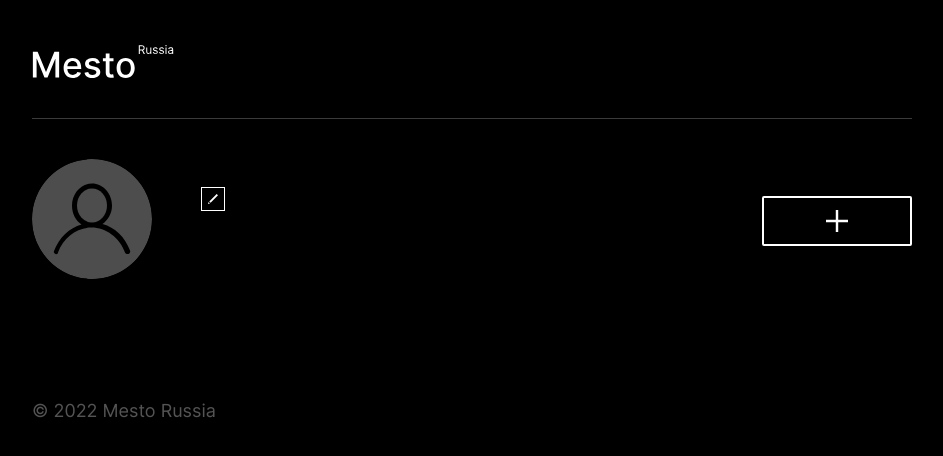
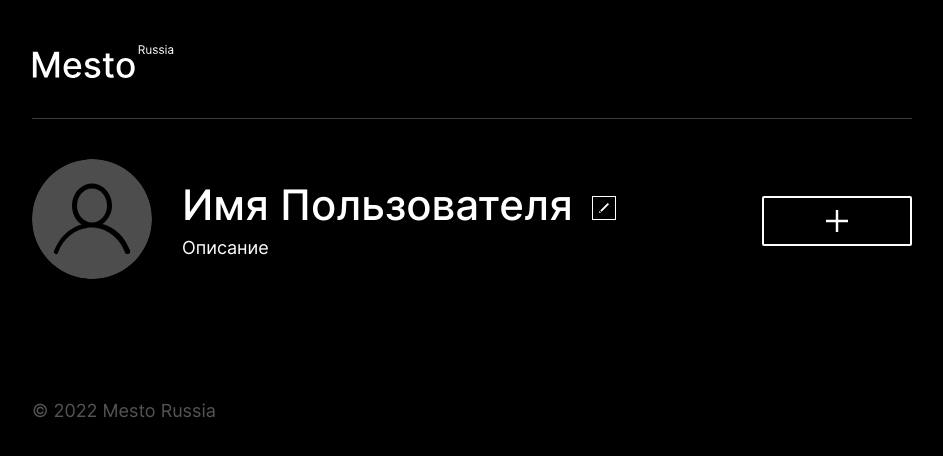
Before and after one commit to eoneof/mesto-react, a React (Create React App) app: page / in a window 1280 px wide. Shown: the top 456 px of the page, without its empty margins (168-1111 px from the left). Built offline with nearby package versions, Linux system fonts and the light colour scheme.

Commit message:
feat: add user info placeholders

```diff
--- a/src/components/App.js
+++ b/src/components/App.js
@@ -1,4 +1,6 @@
 import avatarPlaceHolderImage from '../images/avatar-placeholder.svg';
+const userName = 'Имя Пользователя';
+const userAbout = 'Описание';
 
 function App() {
   return (
@@ -37,14 +39,14 @@ function App() {
               <div className='profile__main'>
                 <div className='profile__headings'>
                   <div className='profile__header'>
-                    <h1 className='profile__name'></h1>
+                    <h1 className='profile__name'>{userName}</h1>
                     <button
                       className='button profile__edit-button'
                       type='button'
                       name='edit-button'
                       title='Редактировать профиль'></button>
                   </div>
-                  <p className='profile__about'></p>
+                  <p className='profile__about'>{userAbout}</p>
                 </div>
               </div>
             </div>
```
